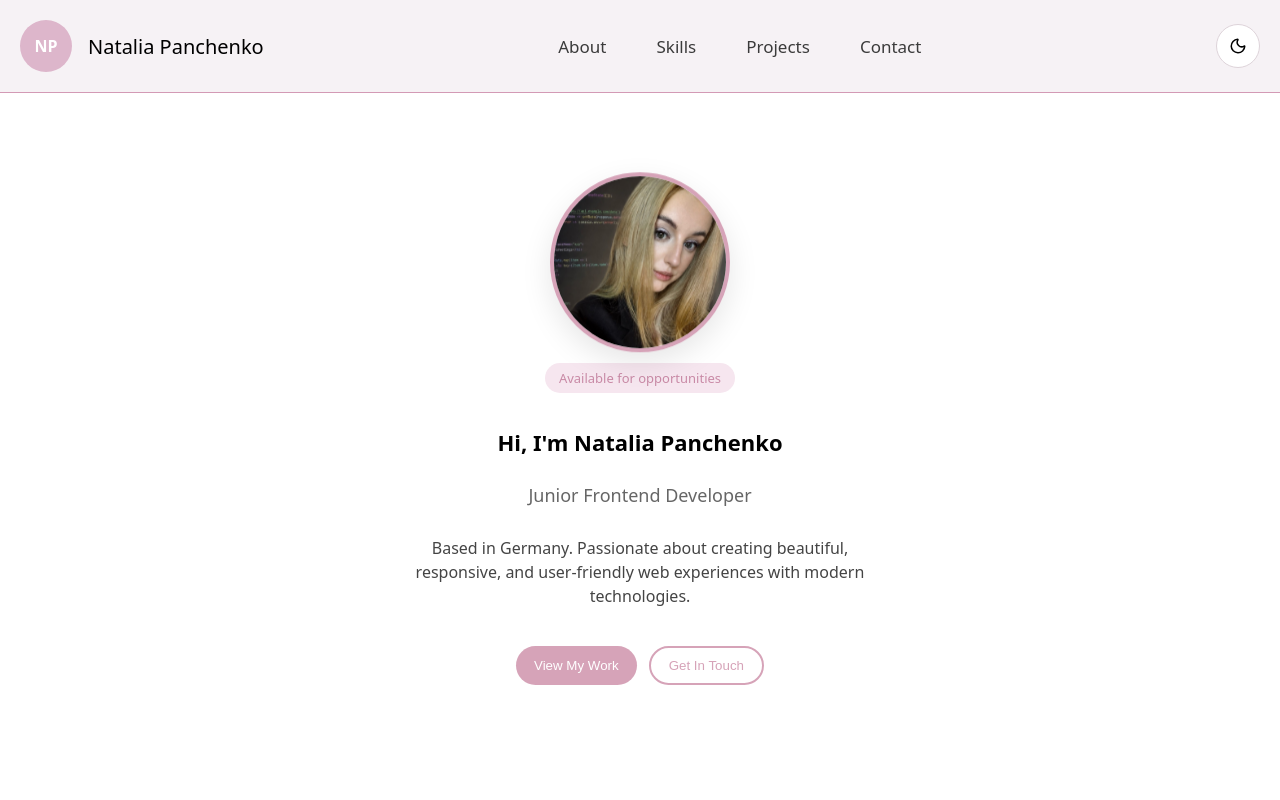
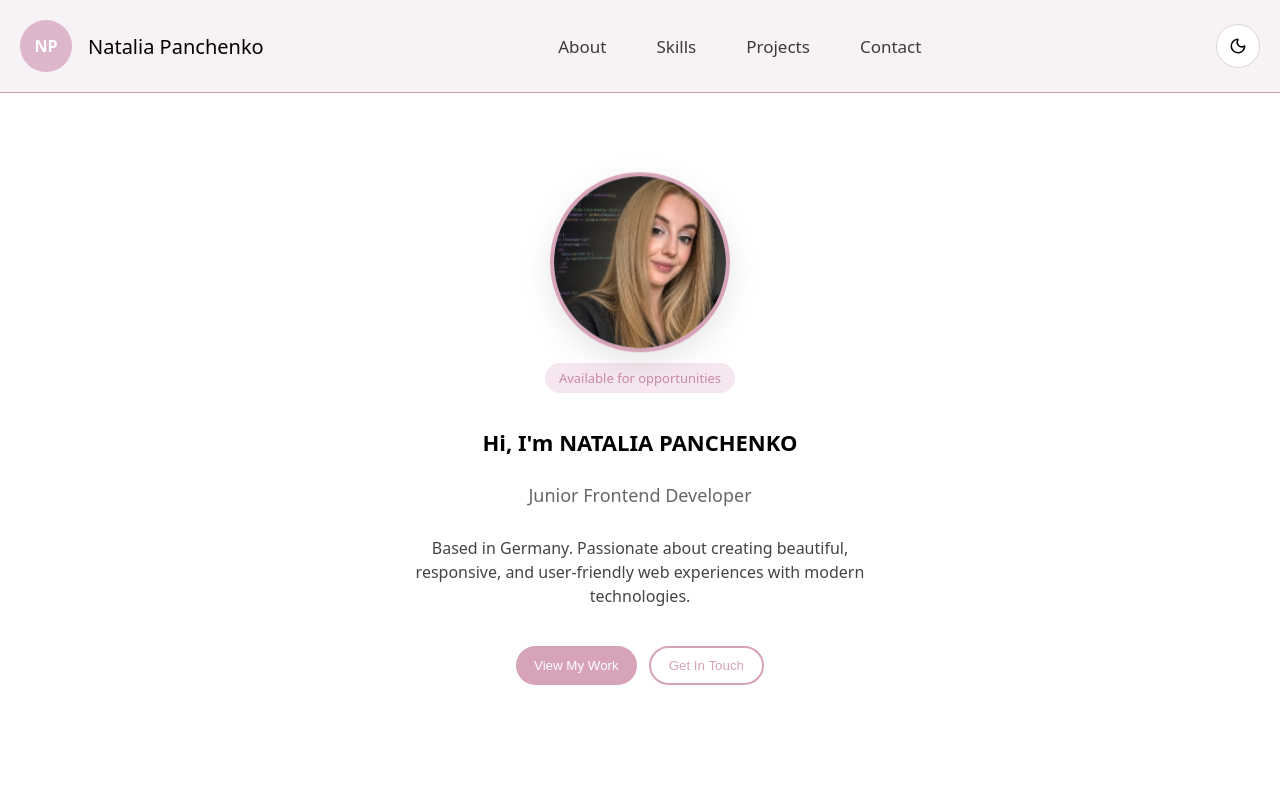
Before and after one commit to NataliaPanchenko/personal-portfolio, a Next.js app: page / in a window 1280 px wide. Shown: the top 800 px of the page. Built offline with nearby package versions, Linux system fonts and the light colour scheme.

Commit message:
change profile photo

```diff
--- a/components/ProfileIntro.js
+++ b/components/ProfileIntro.js
@@ -30,7 +30,7 @@ export default function ProfileIntro() {
     <Wrapper $loaded={loaded}>
       <ImageWrapper>
         <Image
-          src="/photo.JPG"
+          src="/profile-photo.jpg"
           alt="Profile photo"
           width={180}
           height={180}
@@ -43,7 +43,7 @@ export default function ProfileIntro() {
 
       <Badge>Available for opportunities</Badge>
 
-      <Title>Hi, I&apos;m Natalia Panchenko</Title>
+      <Title>Hi, I&apos;m NATALIA PANCHENKO</Title>
       <Subtitle>Junior Frontend Developer</Subtitle>
 
       <Text>
```
Also changed, not shown: public/photo.JPG (deleted), public/profile-photo.jpg (added).
